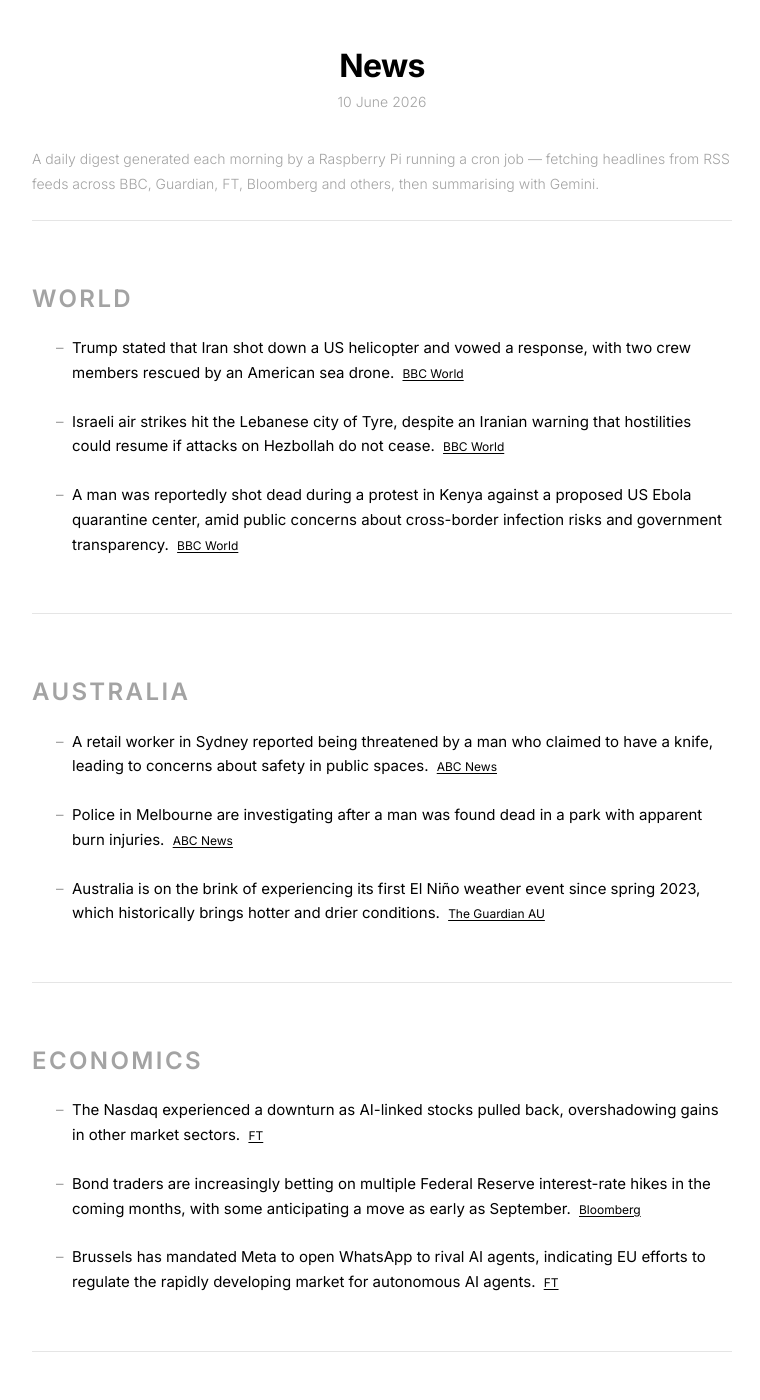
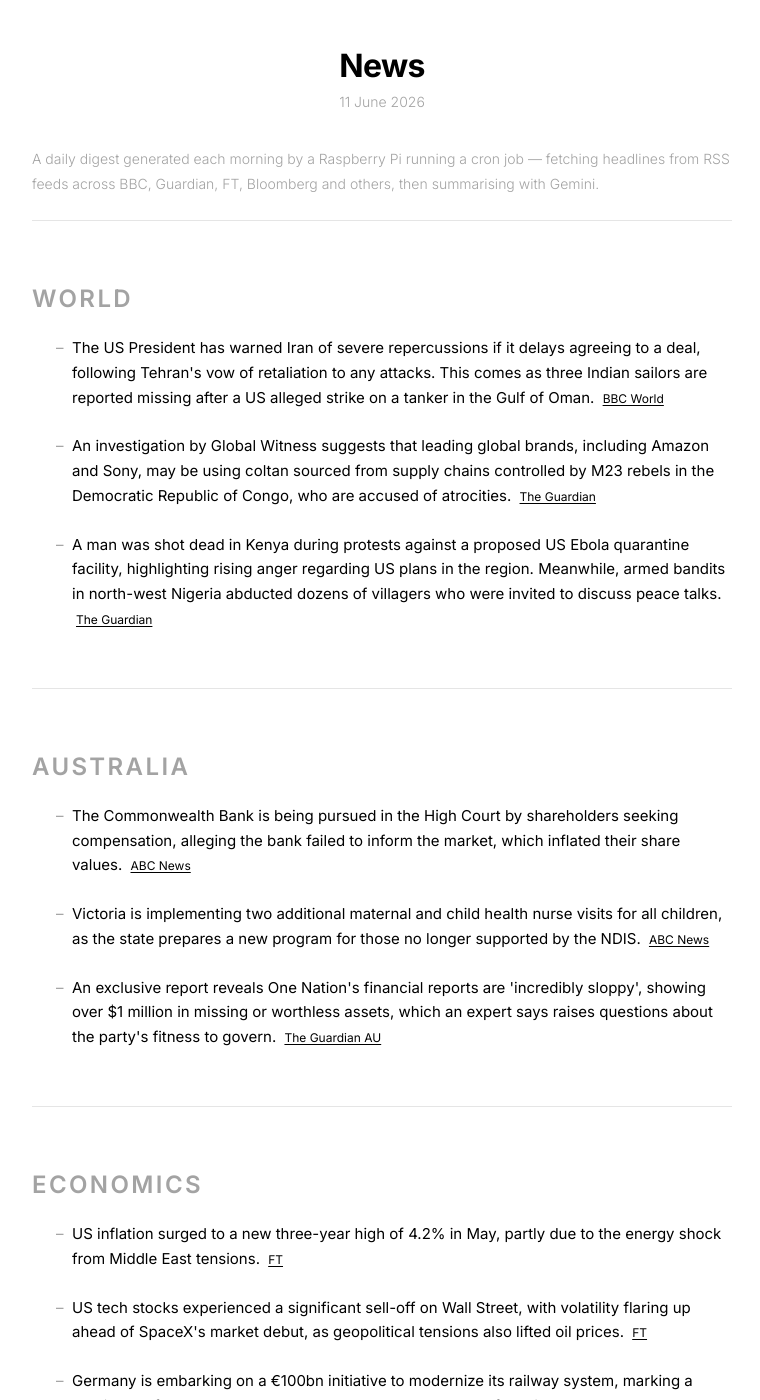
Before and after one commit to s-jac/s-jac.github.io, a Jekyll site: the page built from projects/news.html, in a window 1280 px wide and 1400 px high. Shown: the whole window, without its empty margins (258-1018 px from the left). Built offline with Jekyll 4.4.1, drawn with Linux system fonts in a browser that asks for light colours; some of the changed text lies outside the part shown.

Commit message:
daily news update 11 June 2026

```diff
--- a/_data/news.json
+++ b/_data/news.json
@@ -1,24 +1,24 @@
 {
-  "date": "10 June 2026",
-  "generated_at": "2026-06-09T21:00:41.822225+00:00",
+  "date": "11 June 2026",
+  "generated_at": "2026-06-10T21:00:42.855955+00:00",
   "sections": [
     {
       "heading": "World",
       "bullets": [
         {
-          "text": "Trump stated that Iran shot down a US helicopter and vowed a response, with two crew members rescued by an American sea drone.",
+          "text": "The US President has warned Iran of severe repercussions if it delays agreeing to a deal, following Tehran's vow of retaliation to any attacks. This comes as three Indian sailors are reported missing after a US alleged strike on a tanker in the Gulf of Oman.",
           "source": "BBC World",
           "url": "https://www.bbc.com/news/world"
         },
         {
-          "text": "Israeli air strikes hit the Lebanese city of Tyre, despite an Iranian warning that hostilities could resume if attacks on Hezbollah do not cease.",
-          "source": "BBC World",
-          "url": "https://www.bbc.com/news/world"
+          "text": "An investigation by Global Witness suggests that leading global brands, including Amazon and Sony, may be using coltan sourced from supply chains controlled by M23 rebels in the Democratic Republic of Congo, who are accused of atrocities.",
+          "source": "The Guardian",
+          "url": "https://www.theguardian.com"
         },
         {
-          "text": "A man was reportedly shot dead during a protest in Kenya against a proposed US Ebola quarantine center, amid public concerns about cross-border infection risks and government transparency.",
-          "source": "BBC World",
-          "url": "https://www.bbc.com/news/world"
+          "text": "A man was shot dead in Kenya during protests against a proposed US Ebola quarantine facility, highlighting rising anger regarding US plans in the region. Meanwhile, armed bandits in north-west Nigeria abducted dozens of villagers who were invited to discuss peace talks.",
+          "source": "The Guardian",
+          "url": "https://www.theguardian.com"
         }
       ]
     },
@@ -26,17 +26,17 @@
       "heading": "Australia",
       "bullets": [
         {
-          "text": "A retail worker in Sydney reported being threatened by a man who claimed to have a knife, leading to concerns about safety in public spaces.",
+          "text": "The Commonwealth Bank is being pursued in the High Court by shareholders seeking compensation, alleging the bank failed to inform the market, which inflated their share values.",
           "source": "ABC News",
           "url": "https://www.abc.net.au/news"
         },
         {
-          "text": "Police in Melbourne are investigating after a man was found dead in a park with apparent burn injuries.",
+          "text": "Victoria is implementing two additional maternal and child health nurse visits for all children, as the state prepares a new program for those no longer supported by the NDIS.",
           "source": "ABC News",
           "url": "https://www.abc.net.au/news"
         },
         {
-          "text": "Australia is on the brink of experiencing its first El Niño weather event since spring 2023, which historically brings hotter and drier conditions.",
+          "text": "An exclusive report reveals One Nation's financial reports are 'incredibly sloppy', showing over $1 million in missing or worthless assets, which an expert says raises questions about the party's fitness to govern.",
           "source": "The Guardian AU",
           "url": "https://www.theguardian.com/au"
         }
@@ -46,17 +46,17 @@
       "heading": "Economics",
       "bullets": [
         {
-          "text": "The Nasdaq experienced a downturn as AI-linked stocks pulled back, overshadowing gains in other market sectors.",
+          "text": "US inflation surged to a new three-year high of 4.2% in May, partly due to the energy shock from Middle East tensions.",
           "source": "FT",
           "url": "https://www.ft.com"
         },
         {
-          "text": "Bond traders are increasingly betting on multiple Federal Reserve interest-rate hikes in the coming months, with some anticipating a move as early as September.",
-          "source": "Bloomberg",
-          "url": "https://www.bloomberg.com/markets"
+          "text": "US tech stocks experienced a significant sell-off on Wall Street, with volatility flaring up ahead of SpaceX's market debut, as geopolitical tensions also lifted oil prices.",
+          "source": "FT",
+          "url": "https://www.ft.com"
         },
         {
-          "text": "Brussels has mandated Meta to open WhatsApp to rival AI agents, indicating EU efforts to regulate the rapidly developing market for autonomous AI agents.",
+          "text": "Germany is embarking on a €100bn initiative to modernize its railway system, marking a crucial test for Europe's largest economy to reverse years of decline.",
           "source": "FT",
           "url": "https://www.ft.com"
         }
```
